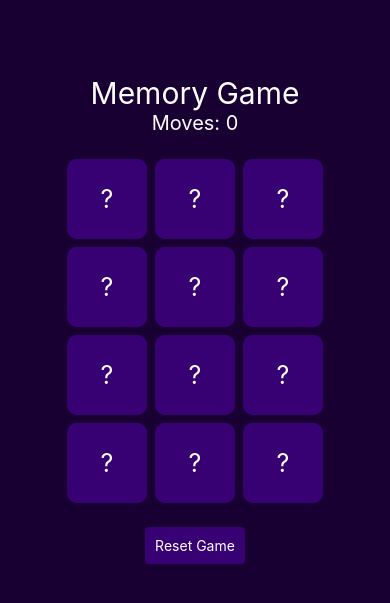
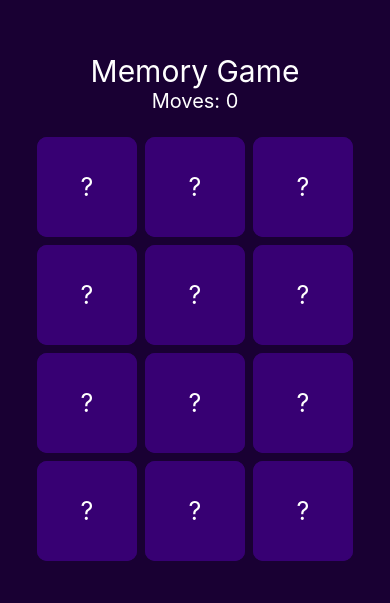
Before and after one commit to CastilloCamila/MemoryGame_ReactNative, a React Native app: screen / in a window 390 px wide. Shown: the part 103-706 px from the top of the page. Built offline with nearby package versions, Linux system fonts and the light colour scheme.

Commit message:
Fix slow onPress

```diff
--- a/Main.jsx
+++ b/Main.jsx
@@ -1,9 +1,14 @@
 import React, { useContext, useEffect, useRef } from "react";
-import { View, StyleSheet, Text, Button, Animated, Pressable } from "react-native";
+import {
+  View,
+  StyleSheet,
+  Text,
+  Pressable
+} from "react-native";
 import Constants from "expo-constants";
 import Cards from "./src/components/Cards";
 import { Context } from "./src/context/context";
-import ConfettiExplosion from "react-confetti-explosion";
+import ConfettiCannon from "react-native-confetti-cannon";
 
 function Main() {
   const {
@@ -24,7 +29,7 @@ function Main() {
     } else {
       const timeOut = setTimeout(() => {
         setSelectedCards([]);
-      }, 1000);
+      }, 500);
       return () => clearTimeout(timeOut);
     }
   }, [selectedCards]);
@@ -32,18 +37,24 @@ function Main() {
     setMachedCards([]);
     setMoves(0);
   };
-
+  useEffect(()=>{
+    console.log("renderizado")
+  },[])
   return (
     <View style={style.container}>
       <View style={style.textContainer}>
         <Text style={style.title}>
           {playerWin() ? (
             <>
-              Congratulations!!{" "}
-              <View style={style.Containerconfetti}>
+              Congratulations!!
 
-                <ConfettiExplosion />
-              </View>
+                <ConfettiCannon
+                  count={200}
+                  origin={{ x: -10, y: 0 }}
+                  fadeOut={true}
+                  explosionSpeed={600}
+                />
+
             </>
           ) : (
             "Memory Game"
@@ -52,11 +63,14 @@ function Main() {
       </View>
       <Text style={style.text}>Moves: {moves}</Text>
       <Cards />
-      {!playerWin() ? <></> : <></>}
-      <Pressable style={style.button} onPress={() => resetGame()}>
-        <Text style={{color:'#fff'}}>Reset Game</Text>
-
-    </Pressable></View>
+      {!playerWin() ? (
+        <></>
+      ) : (
+        <Pressable style={style.button} onPress={() => resetGame()}>
+          <Text style={{ color: "#fff" }}>Reset Game</Text>
+        </Pressable>
+      )}
+    </View>
   );
 }
 const style = StyleSheet.create({
@@ -85,22 +99,19 @@ const style = StyleSheet.create({
     justifyContent: "center",
     alignItems: "center",
   },
-  Containerconfetti: {
+  containerconfetti: {
     height: "100%",
     width: "100%",
-    position:'absolute',
+    position: "absolute",
     justifyContent: "center",
-    alignItems:'center',
-   left:0,
-   zIndex:'99999999999'
-  },button:{
-    zIndex:-10,
-    backgroundColor:'#370073',
-    borderRadius:4,
-    padding:10
-
-  }
-
+    alignItems: "center",
+    left: 0,
+  },
+  button: {
+    backgroundColor: "#370073",
+    borderRadius: 4,
+    padding: 10,
+  },
 });
 
 export default Main;
--- a/package.json
+++ b/package.json
@@ -10,12 +10,15 @@
   },
   "dependencies": {
     "@expo/webpack-config": "^0.17.2",
+    "eas-cli": "^3.1.1",
     "expo": "~47.0.9",
     "expo-status-bar": "~1.4.2",
+    "expo-updates": "~0.15.6",
     "react": "18.1.0",
     "react-confetti-explosion": "^1.5.1",
     "react-dom": "18.1.0",
     "react-native": "0.70.5",
+    "react-native-confetti-cannon": "^1.5.2",
     "react-native-flip-card": "^3.5.6",
     "react-native-web": "~0.18.9"
   },
--- a/src/components/Card.jsx
+++ b/src/components/Card.jsx
@@ -5,29 +5,39 @@ import { Context } from "../context/context";
 function Card({ children, index, isTurnedOver }) {
   const { setMoves, moves, setSelectedCards, selectedCards } =
     useContext(Context);
-
+useEffect(()=>{
+  console.log("renderizado")
+},[])
   const handleOnPress = (index) => {
-    if (selectedCards.length >= 2 || selectedCards.includes(index)) return;
-    setSelectedCards([...selectedCards, index]);
-    setMoves(moves + 1);
+    requestAnimationFrame(() => {
+       if (selectedCards.length >= 2 || selectedCards.includes(index)) return;
+      setSelectedCards([...selectedCards, index]);
+      setMoves(moves + 1);
+    });
   };
 
   return (
     <View style={style.cardContainer}>
       <View style={style.cardInner}>
-        <View style={[style.card, isTurnedOver ? style.transition : ""]}>
-          <Pressable onPress={() => handleOnPress(index)} style={[style.card]}>
+        <View
+          style={[
+            style.card,
+            isTurnedOver && { transform: [{ rotateY: "180deg" }] },
+          ]}
+        >
+          <Pressable onPressIn={() => handleOnPress(index)} style={[style.card]}>
             <Text style={style.text}>?</Text>
           </Pressable>
         </View>
+
         <View
           style={[
             style.card,
             style.cardBack,
-            isTurnedOver ? "" : style.transition,
+            !isTurnedOver && { transform: [{ rotateY: "180deg" }] },
           ]}
         >
-          <Pressable onPress={() => handleOnPress(index)}>
+          <Pressable onPressIn={() => handleOnPress(index)}>
             <Text style={style.text}>{children}</Text>
           </Pressable>
         </View>
@@ -37,8 +47,8 @@ function Card({ children, index, isTurnedOver }) {
 }
 const style = StyleSheet.create({
   cardContainer: {
-    width: 80,
-    height: 80,
+    width: 100,
+    height: 100,
     perspective: "400",
     justifyContent: "center",
     alignItems: "center",
@@ -56,11 +66,11 @@ const style = StyleSheet.create({
     borderColor: "#782CF7",
     borderWidth: 5,
   },
-  transition: { transform: "rotateY(180deg)" },
+  // transition: { transform: [{rotateY:"(180deg)"}] },
   card: {
     backgroundColor: "#370073",
     borderRadius: 10,
-    transition: " transform 1s",
+    transition: " transform 0.8s",
     height: "100%",
     width: "100%",
     justifyContent: "center",
@@ -70,11 +80,9 @@ const style = StyleSheet.create({
   },
 
   text: {
-
     color: "#fff",
     fontSize: 25,
     textAlign: "center",
-    transition: " 1s",
   },
 });
 
```
Also changed, not shown: 1 other file (tests, documents, lock files or other folders).
